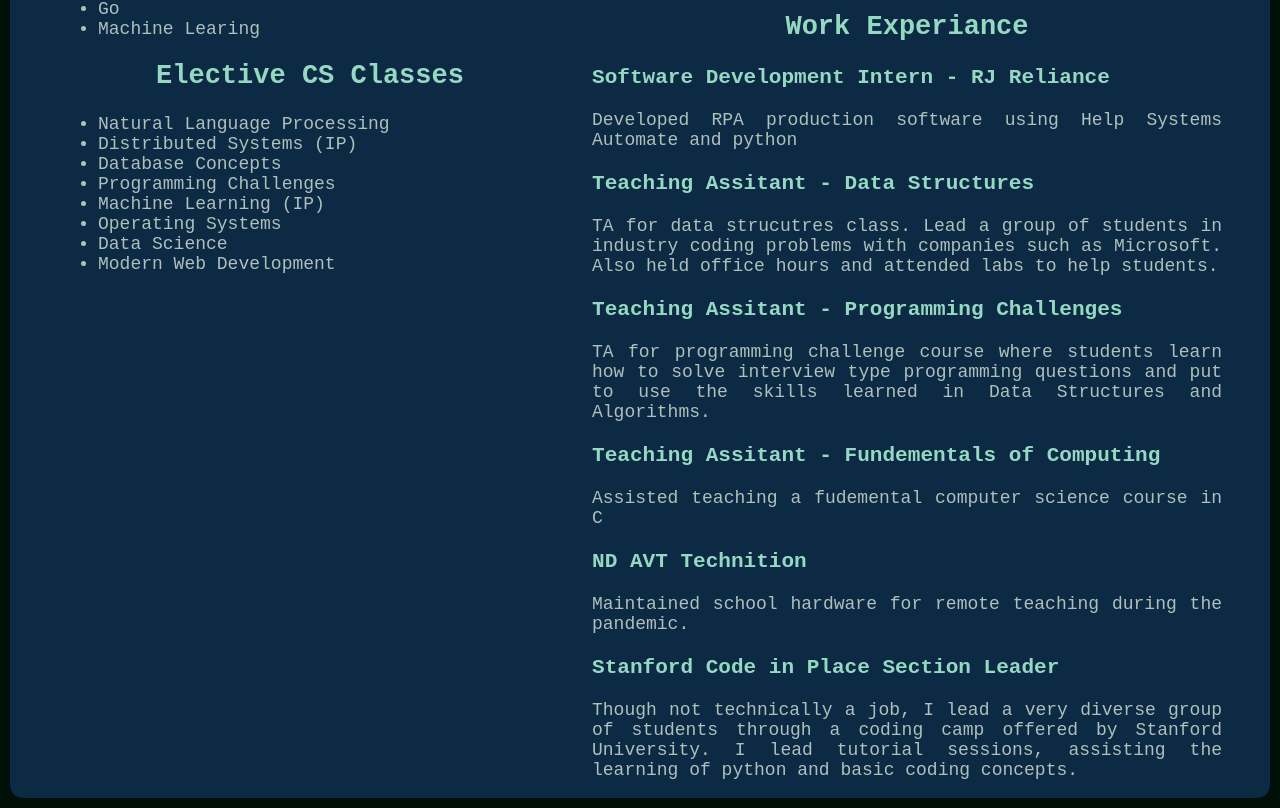
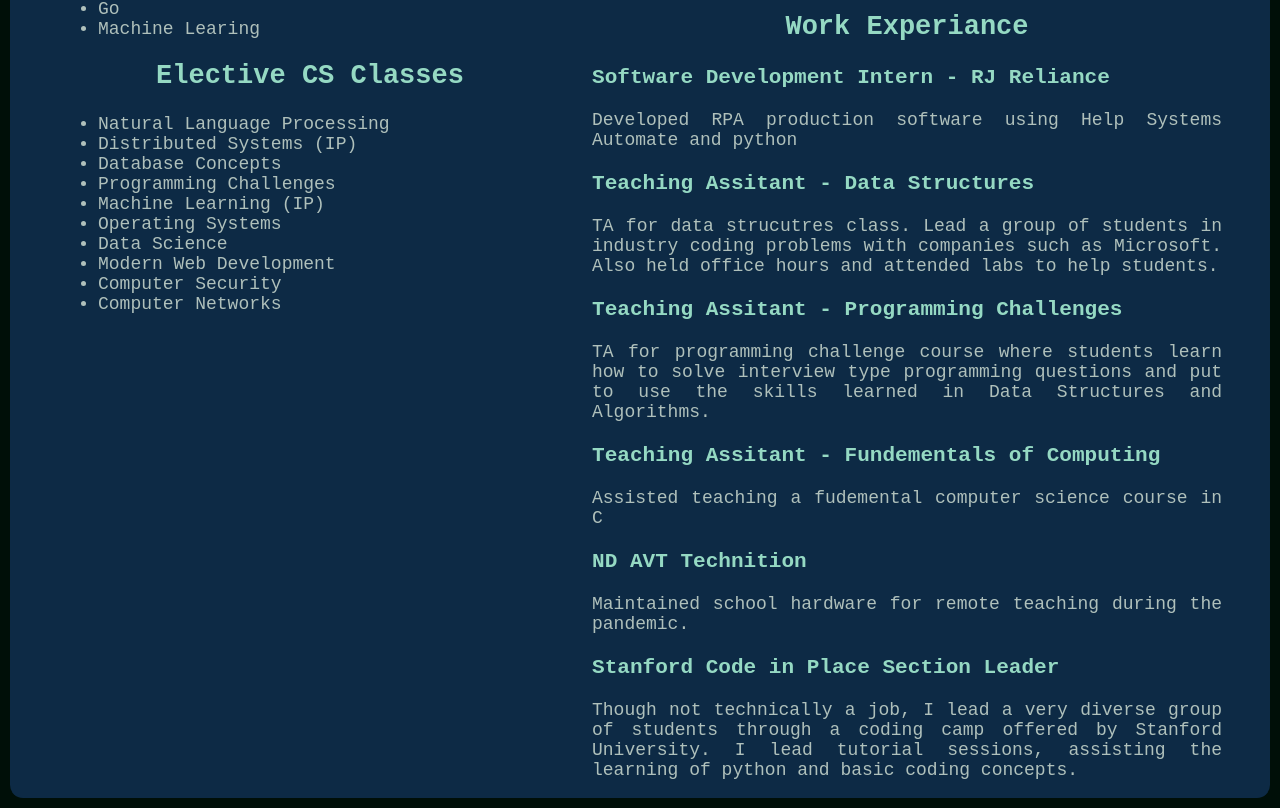
Before and after one commit to jbottelb/portfolio, a React (Create React App) app: page / in a window 1280 px wide. Shown: the part 733-1541 px from the top of the page. Built offline with nearby package versions, Linux system fonts and the light colour scheme; what parse would draw is missing.

Commit message:
added spring classes

```diff
--- a/src/Components/home/home.js
+++ b/src/Components/home/home.js
@@ -64,6 +64,8 @@ const Home = () => {
             <li>Operating Systems</li>
             <li>Data Science</li>
             <li>Modern Web Development</li>
+            <li>Computer Security</li>
+            <li>Computer Networks</li>
         </ul>
       </div >
       <div class="interests">
```
